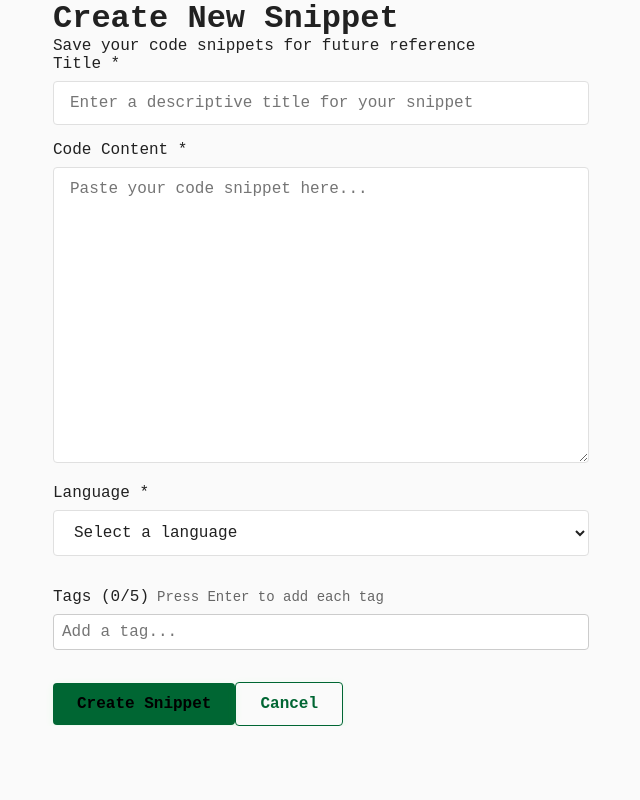
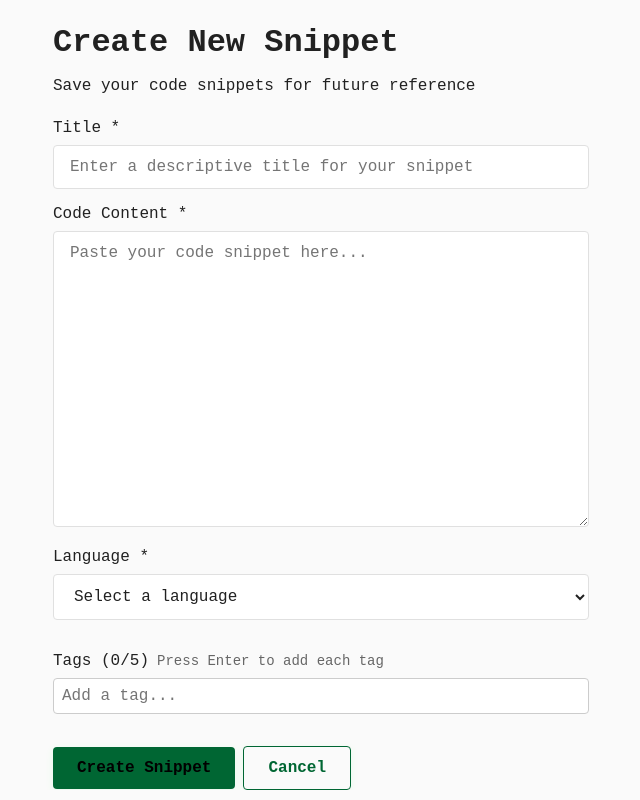
Before and after one commit to eldy-slalom/snippety-snip, a Next.js app in the folder package/: page /snippets/new in a window 1280 px wide. Shown: the whole page, without its empty margins (319-959 px from the left). Built offline with nearby package versions, Linux system fonts and the light colour scheme.

Commit message:
added styling

```diff
--- a/package/app/page.tsx
+++ b/package/app/page.tsx
@@ -19,9 +19,6 @@ export default async function Home() {
         {snippets.length === 0 ? (
           <div className="empty-state">
             <p>No snippets found. Start by adding your first snippet!</p>
-            <Link href="/snippets/new" className="btn btn-primary">
-              Add Snippet
-            </Link>
           </div>
         ) : (
           <div className="snippet-list">
--- a/package/app/snippets/new/page.tsx
+++ b/package/app/snippets/new/page.tsx
@@ -9,8 +9,8 @@ export default function NewSnippetPage() {
     return (
         <div className="container">
             <header className="page-header">
-                <h1>Create New Snippet</h1>
-                <p>Save your code snippets for future reference</p>
+                <h1 style={{ margin: '24px 0px 16px 0px' }}>Create New Snippet</h1>
+                <p style={{ margin: '0px 0px 24px 0px' }}>Save your code snippets for future reference</p>
             </header>
 
             <main className="page-content">
--- a/package/components/snippets/SnippetForm.tsx
+++ b/package/components/snippets/SnippetForm.tsx
@@ -281,6 +281,7 @@ export default function SnippetForm({ onSuccess, onError }: SnippetFormProps) {
                     type="submit"
                     disabled={isSubmitting || hasErrors()}
                     className="btn btn-primary"
+                    style={{ marginRight: '8px', color: 'black' }}
                 >
                     {isSubmitting ? "Creating..." : "Create Snippet"}
                 </button>
```
